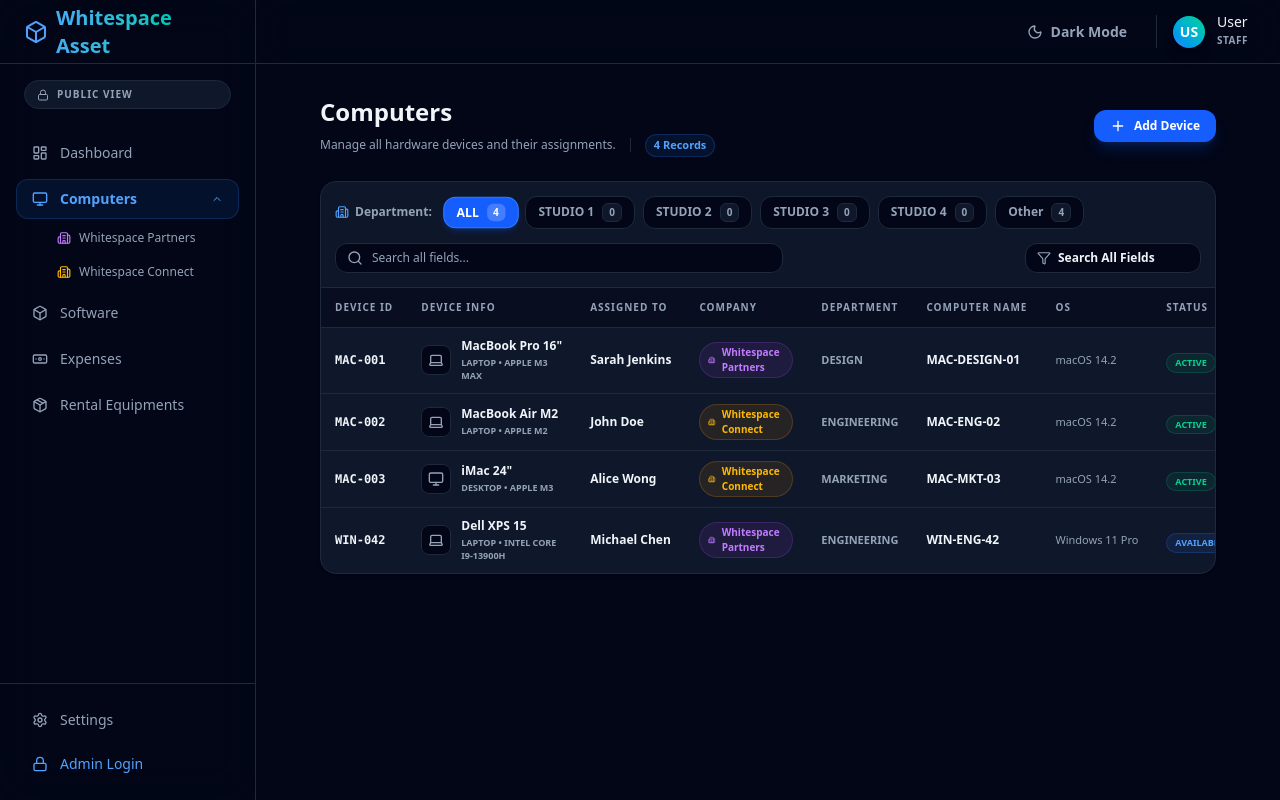
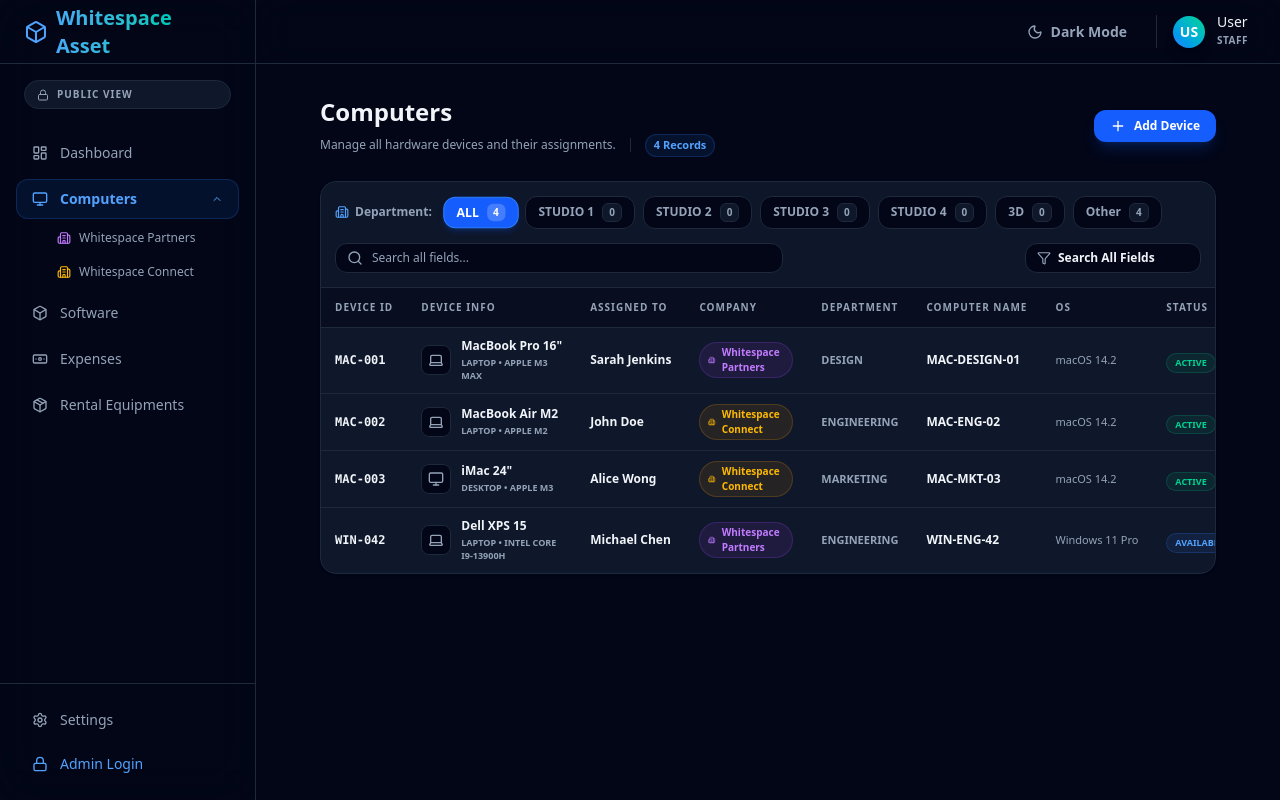
Before and after one commit to itwhitespace/it-asset-management, a Next.js app: page /computers in a window 1280 px wide. Built offline with nearby package versions, Linux system fonts and the light colour scheme; no server answers; the database is empty.

Commit message:
feat: add 3D department filter button

```diff
--- a/src/app/computers/page.tsx
+++ b/src/app/computers/page.tsx
@@ -105,16 +105,17 @@ export default function Computers() {
   const [searchQuery, setSearchQuery] = useState("");
   const [filterCategory, setFilterCategory] = useState<keyof Computer | "All">("All");
   const [selectedCompany, setSelectedCompany] = useState<"All" | "Whitespace Partners" | "Whitespace Connect">("All");
-  const [selectedDepartmentGroup, setSelectedDepartmentGroup] = useState<"ALL" | "STUDIO 1" | "STUDIO 2" | "STUDIO 3" | "STUDIO 4" | "Other">("ALL");
+  const [selectedDepartmentGroup, setSelectedDepartmentGroup] = useState<"ALL" | "STUDIO 1" | "STUDIO 2" | "STUDIO 3" | "STUDIO 4" | "3D" | "Other">("ALL");
 
-  // Helper to normalize and match Department into STUDIO 1, STUDIO 2, STUDIO 3, STUDIO 4, or Other
-  const getDepartmentGroup = (dept: string): "STUDIO 1" | "STUDIO 2" | "STUDIO 3" | "STUDIO 4" | "Other" => {
+  // Helper to normalize and match Department into STUDIO 1, STUDIO 2, STUDIO 3, STUDIO 4, 3D, or Other
+  const getDepartmentGroup = (dept: string): "STUDIO 1" | "STUDIO 2" | "STUDIO 3" | "STUDIO 4" | "3D" | "Other" => {
     if (!dept) return "Other";
     const cleaned = dept.toUpperCase().replace(/[\s\-_]/g, "");
     if (cleaned === "STUDIO1") return "STUDIO 1";
     if (cleaned === "STUDIO2") return "STUDIO 2";
     if (cleaned === "STUDIO3") return "STUDIO 3";
     if (cleaned === "STUDIO4") return "STUDIO 4";
+    if (cleaned === "3D" || cleaned.startsWith("3D")) return "3D";
     return "Other";
   };
 
@@ -126,6 +127,7 @@ export default function Computers() {
       "STUDIO 2": 0,
       "STUDIO 3": 0,
       "STUDIO 4": 0,
+      "3D": 0,
       Other: 0,
     };
 
@@ -615,6 +617,7 @@ export default function Computers() {
               { id: "STUDIO 2", label: "STUDIO 2" },
               { id: "STUDIO 3", label: "STUDIO 3" },
               { id: "STUDIO 4", label: "STUDIO 4" },
+              { id: "3D", label: "3D" },
               { id: "Other", label: "Other" },
             ].map((tab) => {
               const isActive = selectedDepartmentGroup === tab.id;
```
